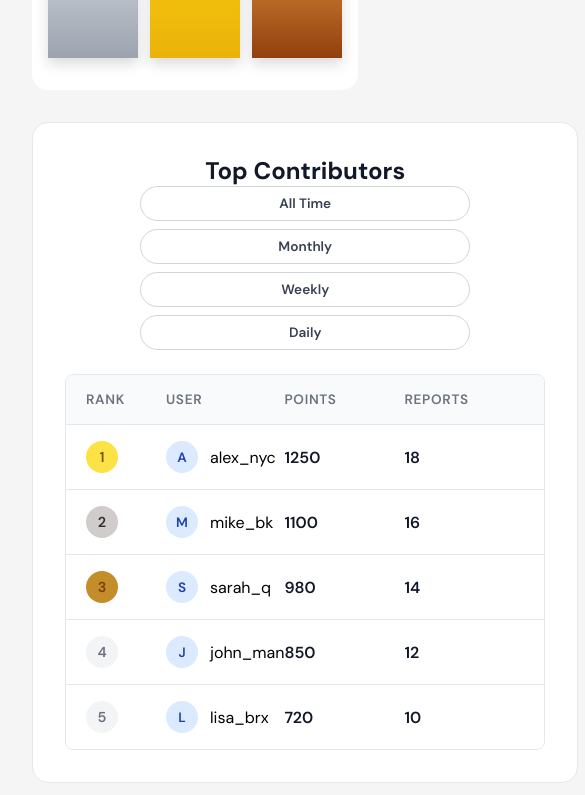
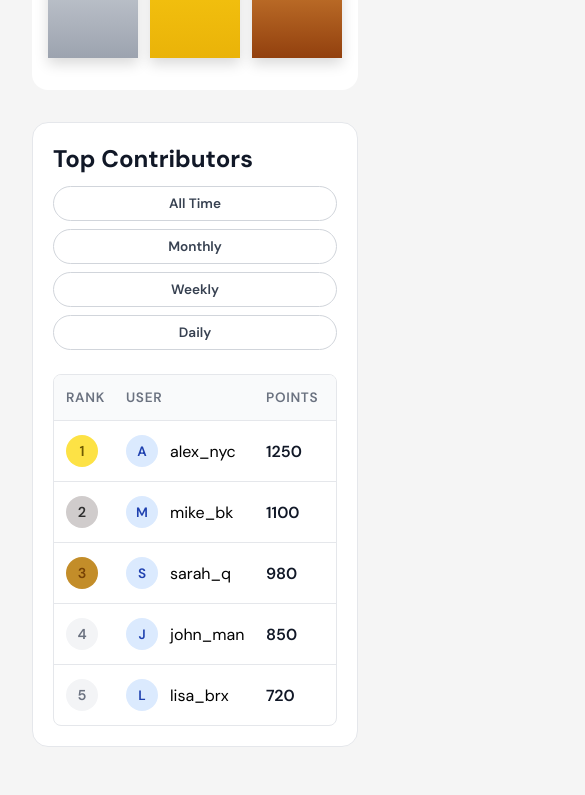
Before and after one commit to MalihaT111/street-light-base, a React (Vite) app in the folder Frontend/: page /leaderboard in a window 390 px wide. Shown: the part 836-1631 px from the top of the page, 585 px wide, since content can reach past the window. Built offline with nearby package versions, Linux system fonts and the light colour scheme.

Commit message:
Improved leaderboard page to be more mobile responsive

```diff
--- a/Frontend/src/pages/Challenge/Challenge.jsx
+++ b/Frontend/src/pages/Challenge/Challenge.jsx
@@ -6,20 +6,19 @@ const Challenge = () => {
                 <h1 className = {styles["challenge-title"]}>Challenge</h1>
                 <p className = {styles["challenge-subtitle"]}>Complete challenges to earn bonus points and climb the leaderboard</p>
                 <section className = {styles["daily-challenge"]}>
-                    <div className={styles["challenge-type"]}>DAILY CHALLENGE</div>
+                    <div className={styles["challenge-type"]}>DAILY CHALLENGES</div>
 
                 </section>
                 <section className = {styles["weekly-challenge"]}>
-                    <div className={styles["challenge-type"]}>WEEKLY CHALLENGE</div>
+                    <div className={styles["challenge-type"]}>WEEKLY CHALLENGES</div>
 
                 </section>
                 <section className = {styles["special-challenge"]}>
-                    <div className={styles["challenge-type"]}>SPECIAL</div>
+                    <div className={styles["challenge-type"]}>SPECIAL CHALLENGES</div>
 
                 </section>
             </div>
         </div>
-
     )
 }
 export default Challenge;
--- a/Frontend/src/pages/Leaderboard/Leaderboard.module.css
+++ b/Frontend/src/pages/Leaderboard/Leaderboard.module.css
@@ -2,6 +2,8 @@
     padding: 32px;
     max-width: 1200px;
     margin: 0 auto;
+    width: 100%;
+    box-sizing: border-box;
 }
 /* For page title and subtitle */
 .top-title{
@@ -20,7 +22,7 @@
 /* For stat section */
 .stat-section{
     display: grid;
-    grid-template-columns: repeat(auto-fit, minmax(220px, 1fr));
+    grid-template-columns: repeat(auto-fit, minmax(180px, 1fr));
     gap: 1rem;
     margin-bottom: 24px;
 }
@@ -290,9 +292,12 @@
 }
 .section-wrapper{
     display: grid;
-    grid-template-columns: 1fr 280px;
+    grid-template-columns: minmax(0, 1fr) 280px;
     gap: 24px;
     align-items: start;
+}
+.section-wrapper > *{
+    min-width: 0;
 }
 /* For borough filter  */
 .borough-filter{
@@ -303,6 +308,7 @@
     border: 1px solid #E5E7EB;
     border-radius: 12px;
     padding: 24px;
+    box-sizing: border-box;
 
 }
 .borough-filter .borough-filter-title{
@@ -344,12 +350,41 @@
     color: #2563EB;
     font-weight: 700;
 }
+@media (max-width: 1024px){
+    .section-wrapper{
+        grid-template-columns: 1fr;
+    }
+    .borough-filter{
+        width: 100%;
+    }
+    .borough-filter{
+        order: 2;
+    }
+}
+@media (max-width: 768px){
+    .section-wrapper{
+        gap: 16px;
+    }
 
-@media (max-width: 768px){
+    .leaderboardSection,
+    .borough-filter{
+        padding: 20px;
+    }
+
     .sectionHeader{
         flex-direction: column;
+        align-items: flex-start;
+        gap: 12px;
     }
+
     .leaderboard-btn{
         flex-wrap: wrap;
     }
+
+    .tableHeader,
+    .tableRow{
+        grid-template-columns: 60px minmax(140px, 1fr) 80px 80px;
+        padding: 14px 12px;
+    }
+
 }
```
